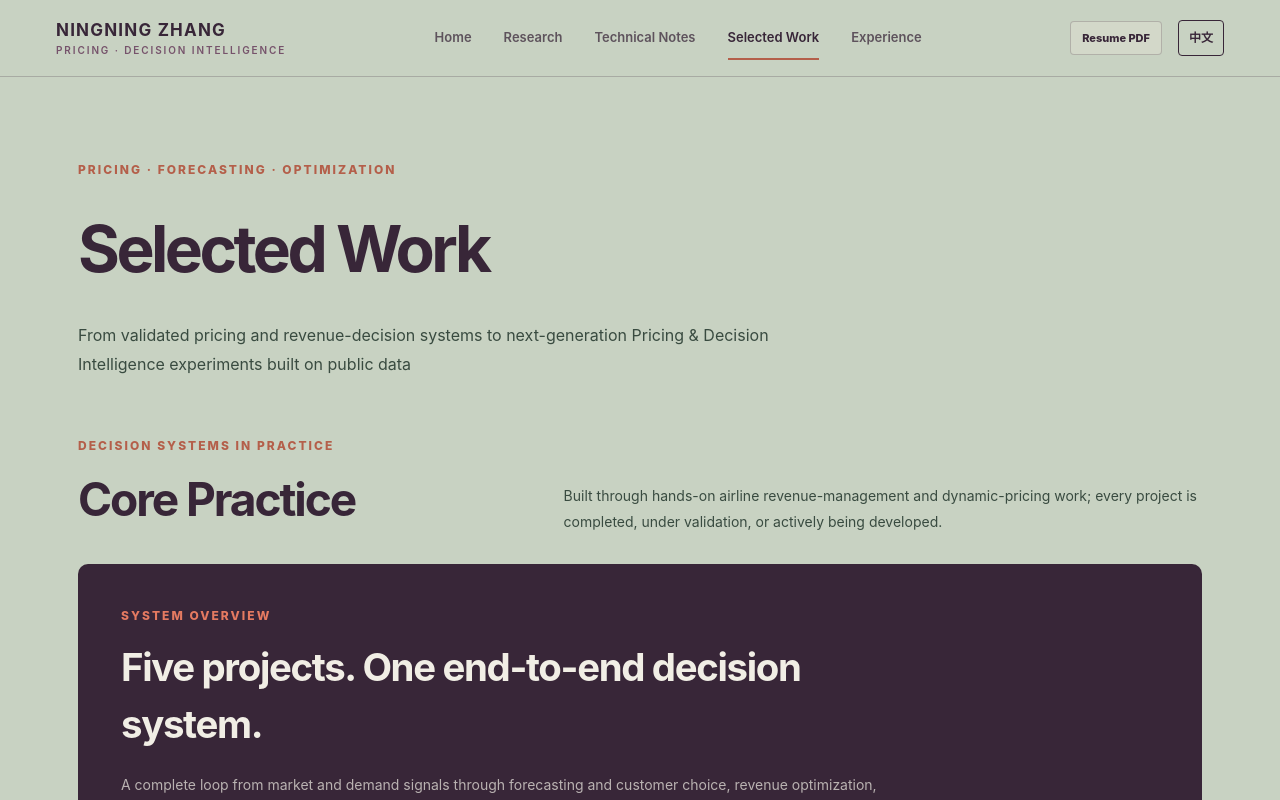
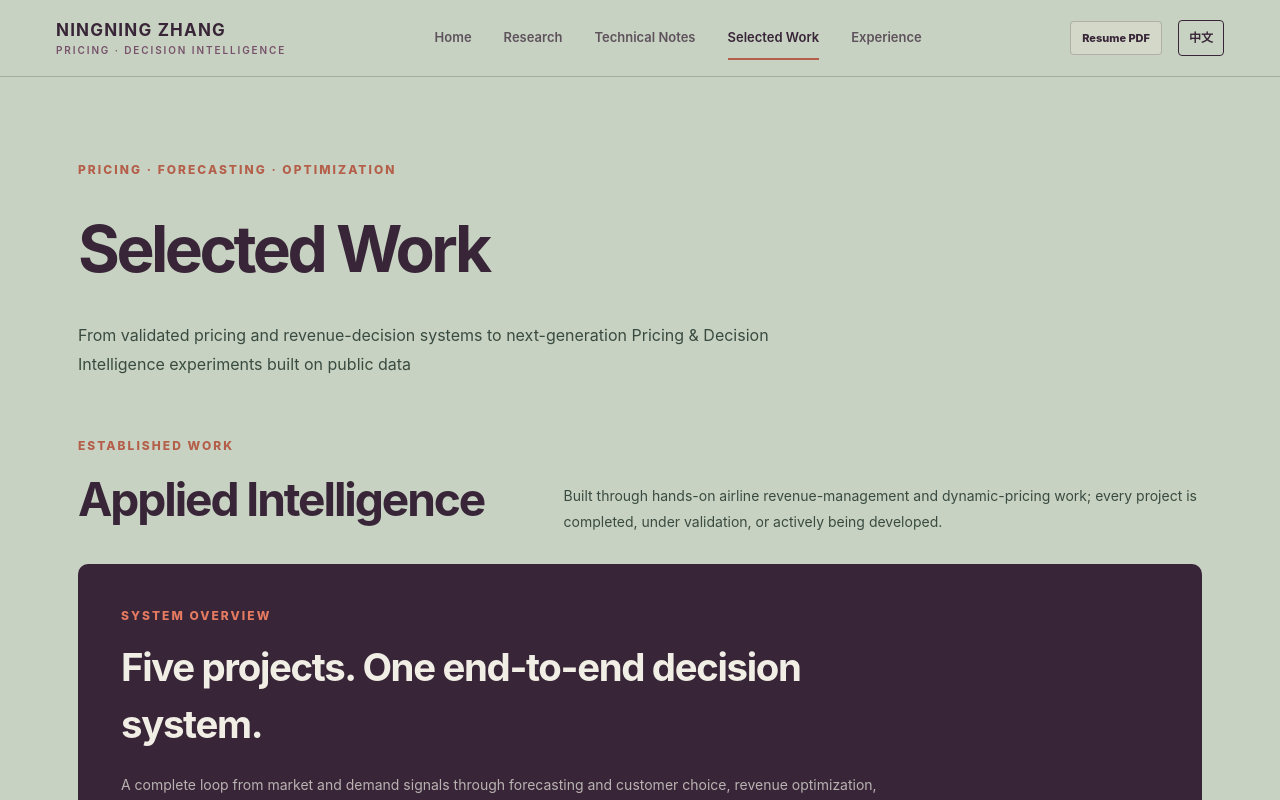
Before and after one commit to ningningzhang-nina/ningningzhang, a Next.js app: page /en/projects in a window 1280 px wide. Shown: the top 800 px of the page. Built offline with nearby package versions, Linux system fonts and the light colour scheme.

Commit message:
Broaden portfolio section names

```diff
--- a/app/[locale]/projects/page.tsx
+++ b/app/[locale]/projects/page.tsx
@@ -80,8 +80,8 @@ export default async function ProjectsPage({ params }: { params: Promise<{ local
 
       <div className="portfolio-track-heading">
         <div>
-          <p className="eyebrow">DECISION SYSTEMS IN PRACTICE</p>
-          <h2>{isZh ? '核心实践' : 'Core Practice'}</h2>
+          <p className="eyebrow">ESTABLISHED WORK</p>
+          <h2>{isZh ? '核心实践' : 'Applied Intelligence'}</h2>
         </div>
         <p>
           {isZh
@@ -217,11 +217,11 @@ export default async function ProjectsPage({ params }: { params: Promise<{ local
         })}
       </div>
 
-      <section className="lab-section" aria-label={isZh ? '下一代定价实验项目' : 'Next-generation pricing lab projects'}>
+      <section className="lab-section" aria-label={isZh ? '前沿探索项目' : 'Frontier exploration projects'}>
         <div className="portfolio-track-heading lab-heading">
           <div>
-            <p className="eyebrow">NEXT-GENERATION PRICING LAB</p>
-            <h2>{isZh ? '前沿实验室' : 'Frontier Lab'}</h2>
+            <p className="eyebrow">EMERGING FRONTIERS</p>
+            <h2>{isZh ? '前沿实验室' : 'Frontier Explorations'}</h2>
           </div>
           <p>
             {isZh
```
